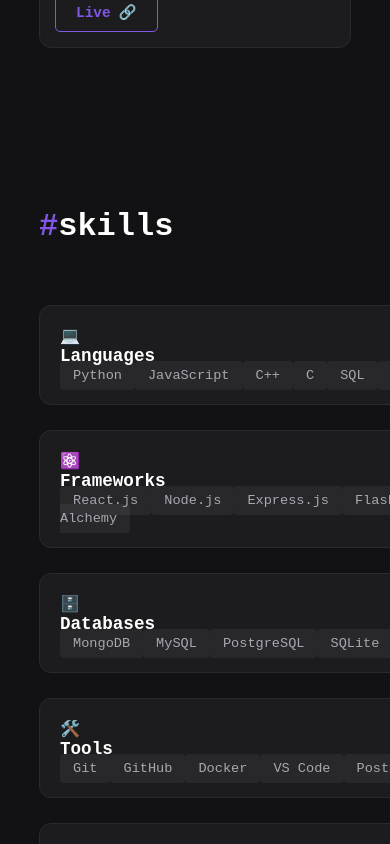
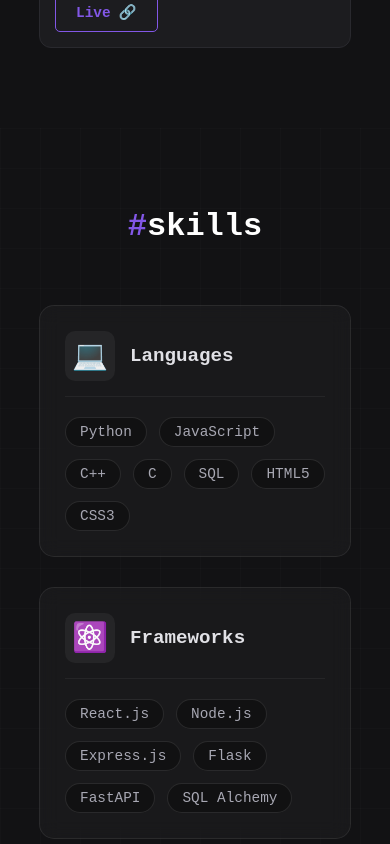
Before and after one commit to Sawan03/sawan, a React (Create React App) app: page / in a window 390 px wide. Shown: the part 3520-4364 px from the top of the page. Built offline with nearby package versions, Linux system fonts and the light colour scheme.

Commit message:
Update Skills.css

```diff
--- a/src/styles/Skills.css
+++ b/src/styles/Skills.css
@@ -1,11 +1,27 @@
 /* --- Section Layout --- */
 .skills-section {
+  position: relative;
   padding: 80px 10%;
-  background-color: #121214; /* Consistent Dark Theme */
+  background-color: #121214;
   color: white;
   font-family: 'Courier New', monospace;
-  position: relative;
   overflow: hidden;
+  z-index: 1;
+}
+
+/* --- Animated Tech Background --- */
+.tech-background {
+  position: absolute;
+  top: 0;
+  left: 0;
+  width: 100%;
+  height: 100%;
+  z-index: -1;
+  background-image:
+    linear-gradient(rgba(255, 255, 255, 0.03) 1px, transparent 1px),
+    linear-gradient(90deg, rgba(255, 255, 255, 0.03) 1px, transparent 1px);
+  background-size: 40px 40px;
+  opacity: 0.5;
 }
 
 /* --- Header --- */
@@ -19,181 +35,110 @@
 .skills-header h2 {
   font-size: 2rem;
   margin: 0;
+  color: #fff;
 }
 
 .hashtag { color: #8257e6; }
 
 .line {
-  height: 1px;
-  background: #8257e6;
+  height: 2px;
+  background: linear-gradient(90deg, #8257e6, transparent);
   width: 200px;
-  opacity: 0.5;
+  border-radius: 2px;
 }
 
-/* --- Main Container --- */
-.skills-container {
-  display: flex;
-  gap: 60px;
-  align-items: flex-start;
+/* --- Grid Layout --- */
+.skills-grid {
+  display: grid;
+  grid-template-columns: repeat(auto-fill, minmax(300px, 1fr));
+  gap: 30px;
 }
 
-/* --- Left Side: Abstract Art --- */
-.skills-art {
+/* --- Skill Card (Glassmorphism) --- */
+.skill-card {
+  background: rgba(255, 255, 255, 0.03); /* Very transparent */
+  border: 1px solid rgba(255, 255, 255, 0.08);
+  backdrop-filter: blur(10px); /* The blurry glass effect */
+  padding: 25px;
+  border-radius: 15px;
+  transition: all 0.4s ease;
   position: relative;
-  width: 300px;
-  height: 400px;
-  display: flex; /* Keep it visible on Desktop */
+  overflow: hidden;
 }
 
-/* Decorative Boxes */
-.art-box {
-  position: absolute;
-  border: 2px solid #8257e6;
-  transition: all 0.5s ease;
+/* The "Glow" effect on hover based on the variable color */
+.skill-card:hover {
+  transform: translateY(-10px);
+  border-color: var(--accent-color);
+  box-shadow: 0 10px 30px -10px var(--accent-color); /* Colored shadow */
 }
 
-.box-large {
-  width: 150px;
-  height: 150px;
-  top: 50px;
-  left: 20px;
-  border-color: #04d361; /* Green */
-  animation: float 6s infinite ease-in-out;
+/* Top part of card */
+.card-top {
+  display: flex;
+  align-items: center;
+  gap: 15px;
+  margin-bottom: 20px;
+  border-bottom: 1px solid rgba(255, 255, 255, 0.05);
+  padding-bottom: 15px;
 }
 
-.box-small {
-  width: 80px;
-  height: 80px;
-  bottom: 80px;
-  right: 40px;
-  border-color: #8257e6; /* Purple */
-  animation: float 8s infinite ease-in-out reverse;
+.icon-box {
+  font-size: 1.8rem;
+  background: rgba(255, 255, 255, 0.05);
+  width: 50px;
+  height: 50px;
+  display: flex;
+  align-items: center;
+  justify-content: center;
+  border-radius: 10px;
 }
 
-.dots-grid {
-  position: absolute;
-  width: 200px;
-  height: 200px;
-  top: 100px;
-  right: 20px;
-  background-image: radial-gradient(#555 1px, transparent 1px);
-  background-size: 15px 15px;
-  opacity: 0.3;
-  z-index: -1;
+.skill-card h3 {
+  font-size: 1.2rem;
+  margin: 0;
+  color: #e1e1e6;
 }
 
-/* Floating Icons inside the art */
-.floating-icon {
-  position: absolute;
-  font-size: 2.5rem;
-  opacity: 0.8;
-}
-
-.python { top: 20px; right: 50px; animation: bounce 4s infinite; }
-.react { bottom: 40px; left: 40px; animation: spin 10s linear infinite; }
-
-/* --- Right Side: Skills Grid --- */
-.skills-grid {
-  flex: 1;
-  display: grid;
-  grid-template-columns: repeat(auto-fit, minmax(250px, 1fr));
-  gap: 25px;
-}
-
-/* --- Skill Card --- */
-.skill-card {
-  background-color: #1c1c1f;
-  border: 1px solid #29292e;
-  padding: 20px;
-  border-radius: 12px;
-  transition: all 0.3s ease;
-}
-
-.skill-card:hover {
-  border-color: #8257e6;
-  transform: translateY(-5px);
-  box-shadow: 0 10px 20px rgba(0,0,0,0.3);
-}
-
-.card-header {
-  display: flex;
-  align-items: center;
-  gap: 10px;
-  margin-bottom: 15px;
-  border-bottom: 1px solid #29292e;
-  padding-bottom: 10px;
-}
-
-.cat-icon { font-size: 1.2rem; }
-
-.skill-card h3 {
-  font-size: 1.1rem;
-  color: #fff;
-  margin: 0;
-}
-
-/* --- Skill Pills (Tags) --- */
-.skill-tags {
+/* --- Skill Pills --- */
+.skill-list {
   display: flex;
   flex-wrap: wrap;
-  gap: 10px;
+  gap: 12px;
 }
 
 .skill-pill {
-  font-size: 0.85rem;
+  font-size: 0.9rem;
   color: #a8a8b3;
-  background: rgba(255, 255, 255, 0.05);
-  padding: 6px 12px;
-  border-radius: 4px;
-  transition: all 0.2s ease;
+  padding: 6px 14px;
+  border-radius: 20px; /* Rounded pill shape */
+  background: rgba(0, 0, 0, 0.3);
+  border: 1px solid rgba(255, 255, 255, 0.1);
+  transition: all 0.3s ease;
   cursor: default;
-  border: 1px solid transparent;
 }
 
+/* Pill Hover Effect */
 .skill-pill:hover {
-  color: #fff;
-  background: rgba(130, 87, 230, 0.2); /* Purple Bg */
-  border-color: #8257e6;
+  background: var(--accent-color); /* Pill turns to category color */
+  color: #000; /* Text turns black for contrast */
+  border-color: var(--accent-color);
+  font-weight: bold;
   transform: scale(1.05);
 }
 
-/* --- Animations --- */
-@keyframes float {
-  0% { transform: translateY(0px); }
-  50% { transform: translateY(-20px); }
-  100% { transform: translateY(0px); }
-}
+/* --- Responsive --- */
+@media (max-width: 768px) {
+  .skills-header {
+    justify-content: center;
+  }
+  .line { display: none; }
 
-@keyframes bounce {
-  0%, 100% { transform: translateY(0); }
-  50% { transform: translateY(-10px); }
-}
-
-@keyframes spin {
-  from { transform: rotate(0deg); }
-  to { transform: rotate(360deg); }
-}
-
-/* --- Responsive --- */
-@media (max-width: 900px) {
-  .skills-container {
-    flex-direction: column;
+  .skills-grid {
+    grid-template-columns: 1fr; /* 1 column on mobile */
   }
 
-  .skills-art {
-    display: none; /* Hide abstract art on tablet/mobile to save space */
-  }
-
-  .skills-grid {
-    width: 100%;
-    grid-template-columns: 1fr; /* Single column on small screens */
-  }
-
-  .line { display: none; }
-}
-
-@media (min-width: 600px) and (max-width: 900px) {
-  .skills-grid {
-    grid-template-columns: repeat(2, 1fr); /* 2 columns on tablets */
+  .skill-card {
+    text-align: left;
   }
 }
```
